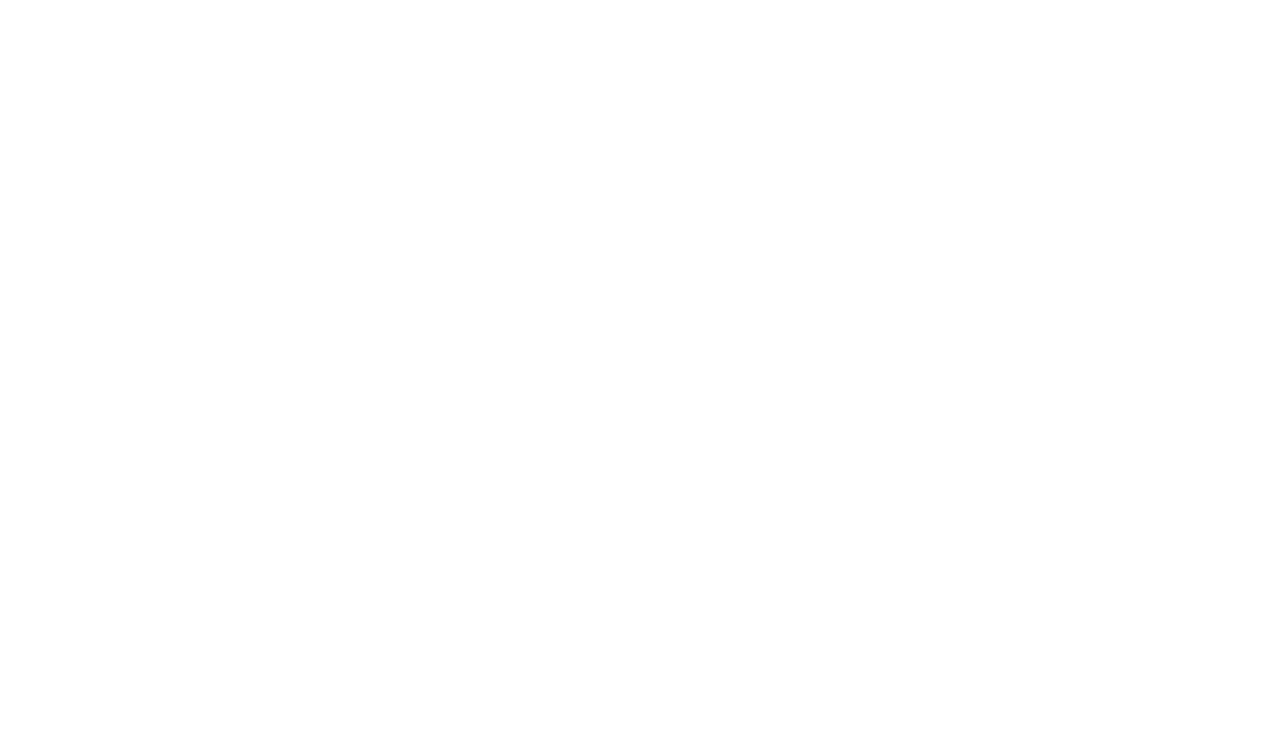
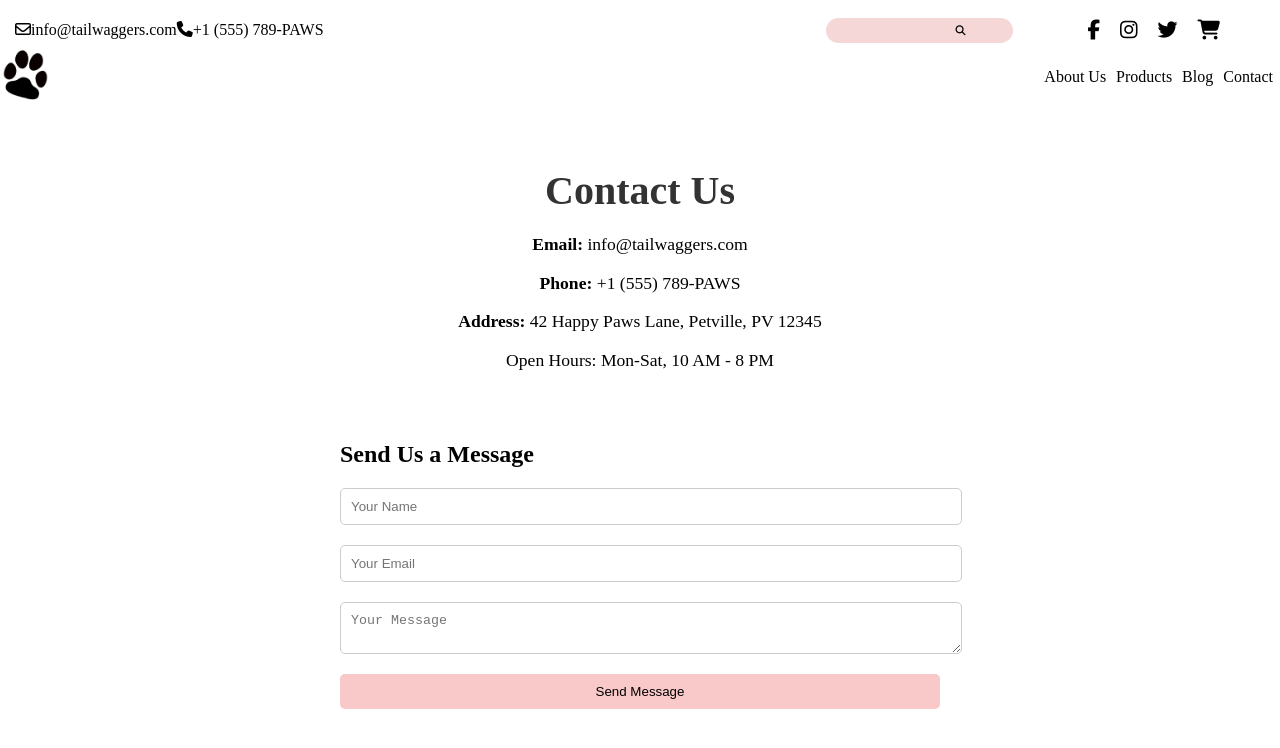
Before and after one commit to don-anja/react-webshop, a React (Vite) app: page /contact in a window 1280 px wide. Before the commit this address had no page. Shown: the top 748 px of the page. Built offline with nearby package versions, Linux system fonts and the light colour scheme.

Commit message:
update routes/contact

```diff
--- a/src/App.jsx
+++ b/src/App.jsx
@@ -1,11 +1,9 @@
 
 import { BrowserRouter, Outlet, Route, Routes } from 'react-router-dom'
-import {HeaderComponent} from "./Components/Header/HeaderComponent.jsx";
-import {FooterComponent} from "./Components/Footer/FooterComponent.jsx";
-import {BannerComponent} from "./Components/Banner/BannerComponent.jsx";
 import {AppWrapperComponent} from "./Components/AppWrapper/AppWrapperComponent.jsx";
 import './App.css'
 import {Home} from "./Components/Home/Home.jsx";
+import {ContactComponent} from "./Components/Contact/Contact.jsx";
 
 function App() {
   return (
@@ -14,6 +12,7 @@
             <Routes>
                 <Route path="/" element={<AppWrapperComponent/> }>
                     <Route index element={<Home/> }/>
+                    <Route path="/contact" element={<ContactComponent/>}/>
                 </Route>
             </Routes>
         </BrowserRouter>
--- /dev/null
+++ b/src/Components/Contact/Contact.css
@@ -0,0 +1,59 @@
+body {
+    margin: 0;
+}
+
+.contact-container {
+    display: flex;
+    flex-direction: column;
+    align-items: center;
+    padding: 40px;
+}
+
+.contact-info {
+    text-align: center;
+    margin-bottom: 40px;
+}
+
+.contact-info h2 {
+    font-size: 2.5rem;
+    color: #333;
+    margin-bottom: 20px;
+}
+
+.contact-info p {
+    font-size: 1.1rem;
+    margin-bottom: 10px;
+}
+
+.contact-form-section {
+    width: 100%;
+    max-width: 600px;
+}
+
+.contact-form {
+    display: flex;
+    flex-direction: column;
+    gap: 20px;
+}
+
+.contact-form input,
+.contact-form textarea {
+    width: 100%;
+    padding: 10px;
+    border-radius: 5px;
+    border: 1px solid #ccc;
+}
+
+.contact-form button {
+    padding: 10px 20px;
+    border-radius: 5px;
+    border: none;
+    background-color: rgb(249, 201, 201);
+    color: black;
+    cursor: pointer;
+    transition: background-color 0.3s ease;
+}
+
+.contact-form button:hover {
+    background-color: rgb(248, 168, 168);
+}
--- /dev/null
+++ b/src/Components/Contact/Contact.jsx
@@ -0,0 +1,47 @@
+import "./Contact.css"
+
+function ContactComponent() {
+return (
+    <main>
+        <div className="contact-container">
+            <section className="contact-info">
+                <h2>Contact Us</h2>
+                <p>
+                    <strong>Email:</strong> info@tailwaggers.com
+                </p>
+                <p>
+                    <strong>Phone:</strong> +1 (555) 789-PAWS
+                </p>
+                <p>
+                    <strong>Address:</strong> 42 Happy Paws Lane, Petville, PV 12345
+                </p>
+                <p>Open Hours: Mon-Sat, 10 AM - 8 PM</p>
+            </section>
+            <section className="contact-form-section">
+                <h2>Send Us a Message</h2>
+                <form
+                    className="contact-form"
+                    method="POST"
+                >
+                    <input type="text" name="name" placeholder="Your Name" required=""/>
+                    <input
+                        type="email"
+                        name="email"
+                        placeholder="Your Email"
+                        required=""
+                    />
+                    <textarea
+                        name="message"
+                        placeholder="Your Message"
+                        required=""
+                        defaultValue={""}
+                    />
+                    <button type="submit">Send Message</button>
+                </form>
+            </section>
+        </div>
+    </main>
+)
+}
+
+export {ContactComponent}
```
